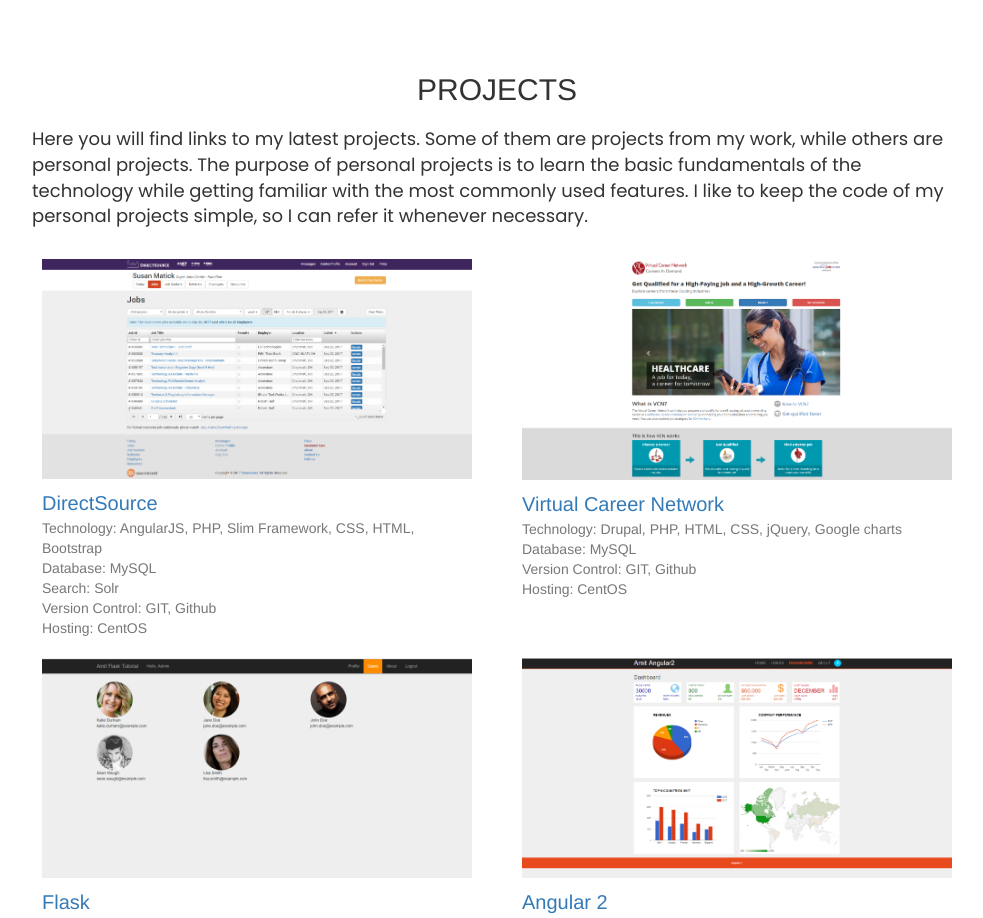
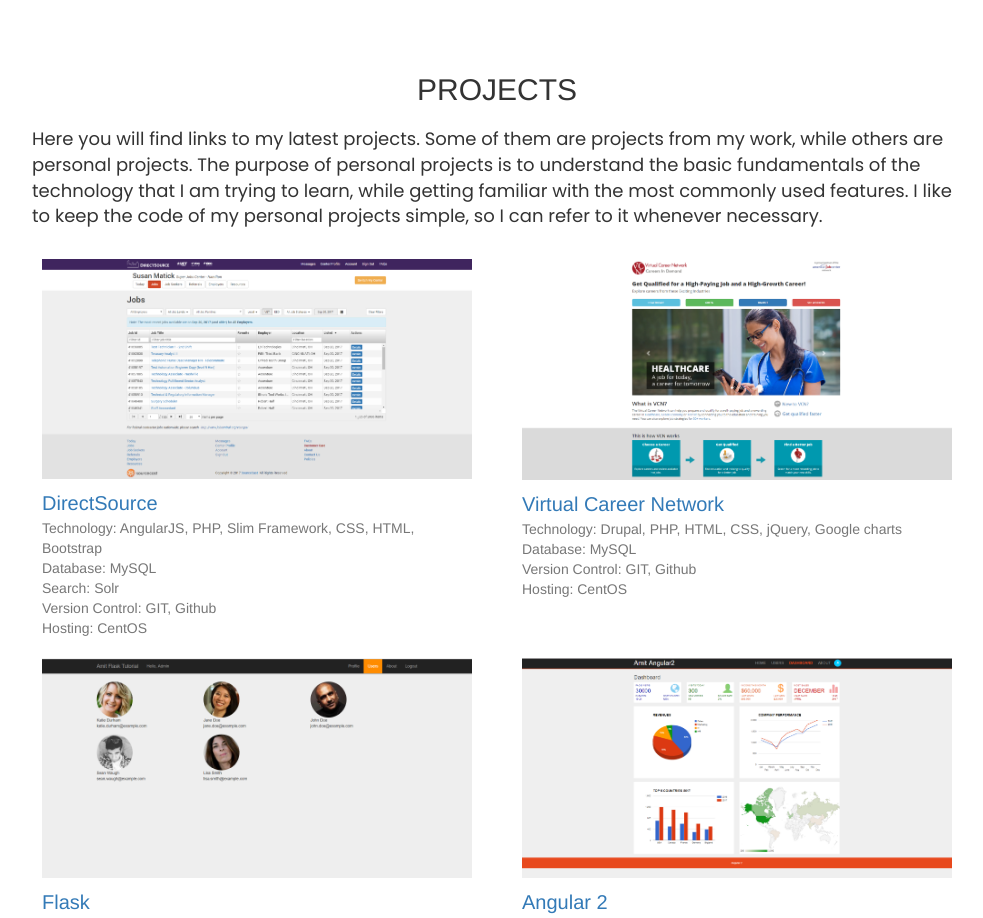
Before and after one commit to ahdeshmukh/portfolio, an Angular app: page / in a window 1280 px wide. Shown: the part 1500-2418 px from the top of the page, without its empty margins (143-1126 px from the left). Built offline with nearby package versions, Linux system fonts and the light colour scheme; what ng2-scroll-to would draw is missing.

Commit message:
text updates

```diff
--- a/src/app/app.component.html
+++ b/src/app/app.component.html
@@ -54,7 +54,7 @@
 
 <div id="projects" class="container my-sections">
   <h2 class="my-section-title">PROJECTS</h2>
-  <div class="projects-paragraph">Here you will find links to my latest projects. Some of them are projects from my work, while others are personal projects. The purpose of personal projects is to learn the basic fundamentals of the technology while getting familiar with the most commonly used features. I like to keep the code of my personal projects simple, so I can refer it whenever necessary.</div>
+  <div class="projects-paragraph">Here you will find links to my latest projects. Some of them are projects from my work, while others are personal projects. The purpose of personal projects is to understand the basic fundamentals of the technology that I am trying to learn, while getting familiar with the most commonly used features. I like to keep the code of my personal projects simple, so I can refer to it whenever necessary.</div>
   <div class="row">
     <div class="col-md-6">
       <div class="padding-10">
```
